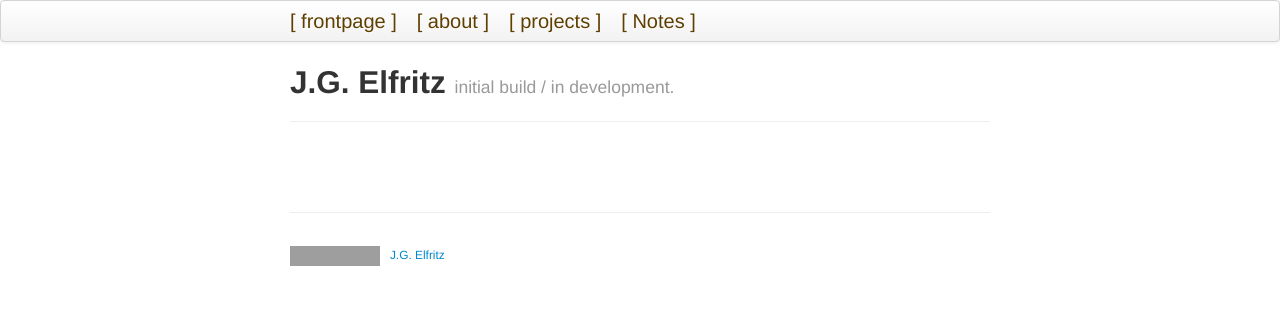
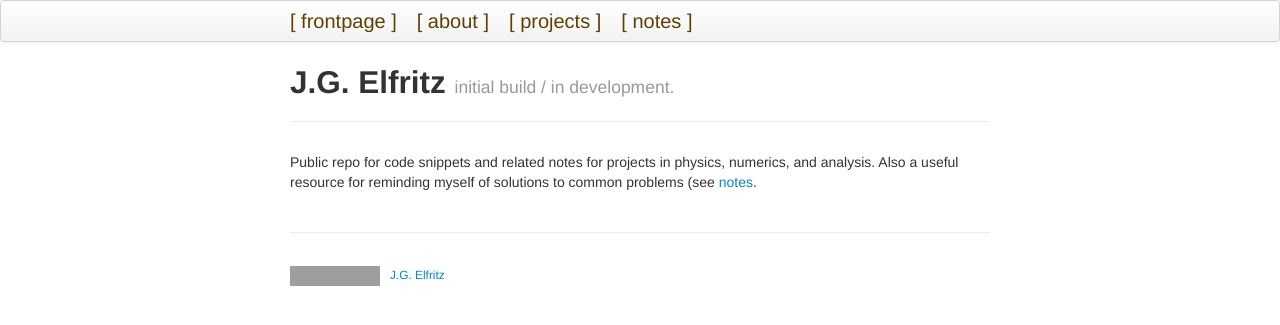
Before and after one commit to justinelfritz/justinelfritz.github.io, a Jekyll site: the page built from index.md, in a window 1280 px wide. Shown: the top 325 px of the page. Built offline with Jekyll 4.4.1, drawn with Linux system fonts in a browser that asks for light colours; grey boxes are pictures that could not be loaded.

Commit message:
frontpage link testing

```diff
--- a/_includes/themes/twitter/default.html
+++ b/_includes/themes/twitter/default.html
@@ -36,7 +36,7 @@
           <a class="brand"; href="{{ HOME_PATH }}">[ frontpage ]</a>
 	  <a class="brand"; href="{{ HOME_PATH }}/pages/about.html">[ about ]</a>
 	  <a class="brand"; href="{{ HOME_PATH }}/pages/projects.html">[ projects ]</a>
-	  <a class="brand"; href="{{ HOME_PATH }}/pages/notes.html">[ Notes ]</a>
+	  <a class="brand"; href="{{ HOME_PATH }}/pages/notes.html">[ notes ]</a>
         </div>
       </div>
     </div>
--- a/index.md
+++ b/index.md
@@ -4,3 +4,5 @@ title: J.G. Elfritz
 tagline: initial build / in development.
 description: Site build following K.Broman template for github.io
 ---
+
+Public repo for code snippets and related notes for projects in physics, numerics, and analysis. Also a useful resource for reminding myself of solutions to common problems (see [notes](https://mag06.github.io).
```
